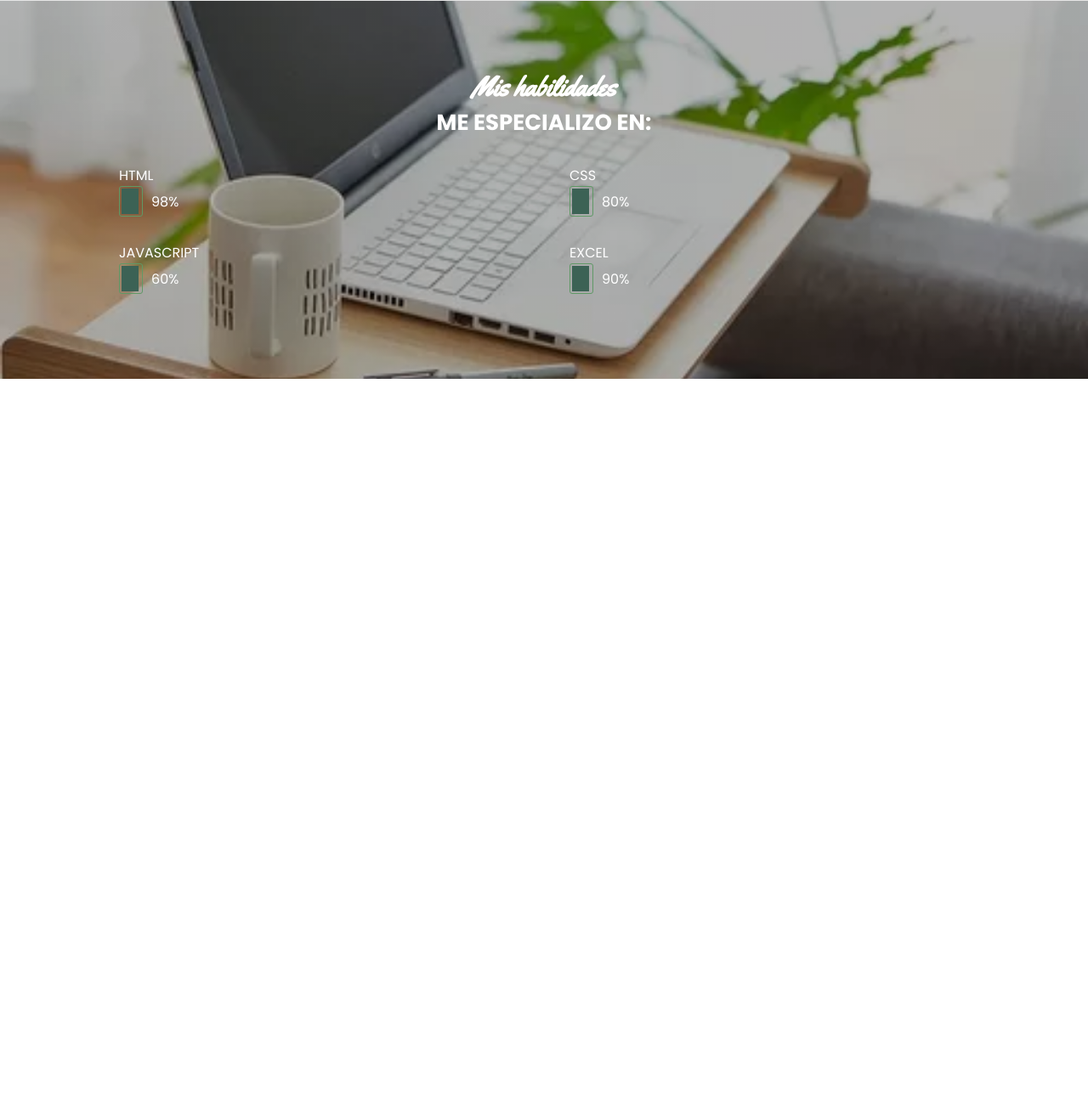
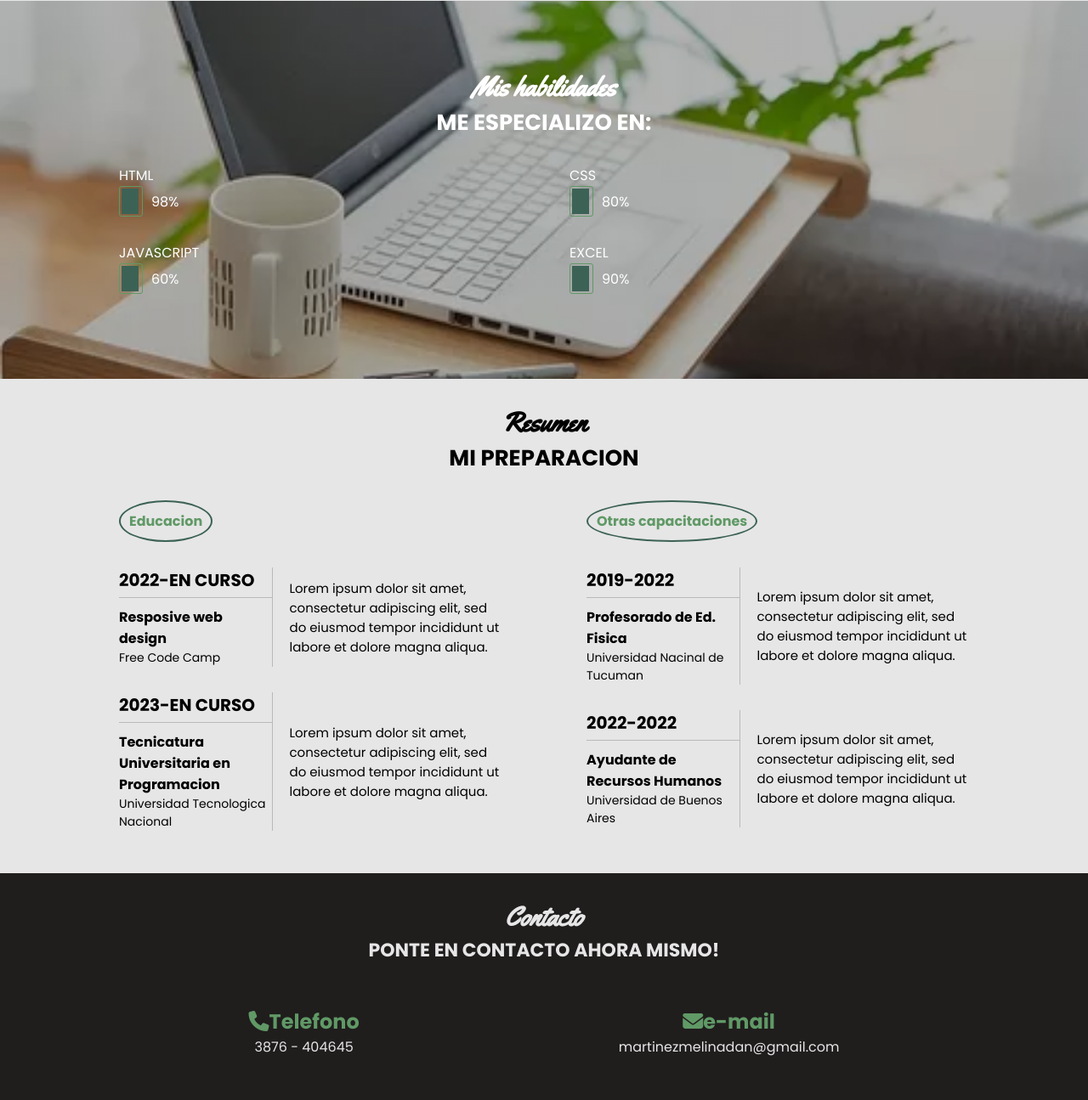
Before and after one commit to MelinaMartinez124/CV-, a plain HTML site: page index.html in a window 1280 px wide. Shown: the part 1196-2491 px from the top of the page at 85% size. Before the commit the page ends 1642 px from the top, so only its background shows below. Drawn offline with Linux system fonts and the light colour scheme.

Commit message:
finalice habilidades, resumen y contacto

```diff
--- a/index.html
+++ b/index.html
@@ -46,6 +46,7 @@
         </div>
       </div>
     </section>
+
     <!-- SOBRE MI -->
     <section class="sobremi" id="sobremi">
       <div class="contenido-seccion">
@@ -94,6 +95,7 @@
           </p>
       </div>
     </section>
+
     <!-- HABILIDADES -->
     <section class="habilidades" id="habilidades">
       <div class="contenido-seccion">
@@ -144,5 +146,107 @@
         </div>
       </div>
     </section>
+
+    <!-- RESUMEN -->
+    <section class="resumen" id="resumen">
+      <div class="contenido-seccion">
+        <h2 class="titulo-seccion">Resumen</h2>
+        <h3>Mi preparacion</h3>
+        <div class="info">
+          <div class="col">
+            <span class="titulo">Educacion</span>
+            <table>
+              <tr>
+                <td class="datos">
+                  <h3>2022-EN CURSO</h3>
+                </td>
+                <td rowspan="2" class="descripcion">
+                  Lorem ipsum dolor sit amet, consectetur adipiscing elit, sed do eiusmod tempor incididunt ut labore et dolore magna aliqua.
+                </td>
+              </tr>
+              <tr>
+                <td>
+                  <h4>Resposive web design</h4>
+                  <p>Free Code Camp</p>
+                </td>
+              </tr>
+            </table>
+            <table>
+              <tr>
+                <td class="datos">
+                  <h3>2023-EN CURSO</h3>
+                </td>
+                <td rowspan="2" class="descripcion">
+                  Lorem ipsum dolor sit amet, consectetur adipiscing elit, sed do eiusmod tempor incididunt ut labore et dolore magna aliqua.
+                </td>
+              </tr>
+              <tr>
+                <td>
+                  <h4>Tecnicatura Universitaria en Programacion</h4>
+                  <p>Universidad Tecnologica Nacional</p>
+                </td>
+              </tr>
+            </table>
+          </div>
+          <div class="col">
+            <span class="titulo">Otras capacitaciones</span>
+            <table>
+              <tr>
+                <td class="datos">
+                  <h3>2019-2022</h3>
+                </td>
+                <td rowspan="2" class="descripcion">
+                  Lorem ipsum dolor sit amet, consectetur adipiscing elit, sed do eiusmod tempor incididunt ut labore et dolore magna aliqua.
+                </td>
+              </tr>
+              <tr>
+                <td>
+                  <h4>Profesorado de Ed. Fisica</h4>
+                  <p>Universidad Nacinal de Tucuman</p>
+                </td>
+              </tr>
+            </table>
+            <table>
+              <tr>
+                <td class="datos">
+                  <h3>2022-2022</h3>
+                </td>
+                <td rowspan="2" class="descripcion">
+                  Lorem ipsum dolor sit amet, consectetur adipiscing elit, sed do eiusmod tempor incididunt ut labore et dolore magna aliqua.
+                </td>
+              </tr>
+              <tr>
+                <td>
+                  <h4>Ayudante de Recursos Humanos</h4>
+                  <p>Universidad de Buenos Aires</p>
+                </td>
+              </tr>
+            </table>
+          </div>
+        </div>
+      </div>
+    </section>
+
+    <!-- CONTACTO -->
+    <section class="contacto" id="contacto">
+      <div class="contenido-seccion">
+        <h2 class="titulo-seccion">Contacto</h2>
+        <h3>Ponte en contacto ahora mismo!</h3>
+        <div class="fila">
+          <div class="col">
+            <h2>
+              <i class="fa-sharp fa-solid fa-phone"></i>Telefono
+            </h2>
+            <span class="info-contacto">3876 - 404645 </span>
+          </div>
+          <div class="col">
+            <h2>
+              <i class="fa-solid fa-envelope"></i>e-mail
+            </h2>
+            <span class="info-contacto">martinezmelinadan@gmail.com</span>
+          </div>
+        </div>
+      </div>
+    </section>
   </body>
 </html>
--- a/styles.css
+++ b/styles.css
@@ -201,3 +201,87 @@ html{
     height: 30px;
     margin-right: 2px;
 }
+
+/*RESUMEN*/
+.resumen{
+    background-color:#e6e6e6 ;
+    padding: 30px 0 50px 0;
+    text-align: center;
+}
+.resumen .contenido-seccion{
+    max-width: 1000px;
+    margin: auto;
+    padding: 0 10px;
+}
+.resumen .contenido-seccion h3{
+    text-transform: uppercase;
+    font-size: 26px;
+}
+ .resumen .contenido-seccion .info{
+    text-align: left;
+    display: flex;
+    justify-content: space-between;
+    margin-top: 30px;
+ }
+ .resumen .contenido-seccion .info .col{
+    width: 45%;
+ }
+ .resumen .contenido-seccion .info .col .titulo{
+    display: inline-block;
+    color: #609966;
+    font-weight: bold;
+    border: 2px solid #3C6255;
+    padding: 10px;
+    border-radius: 50%;
+ }
+ .resumen .contenido-seccion .info .col table{
+    margin-top: 30px;
+    border-collapse: collapse;
+ }
+ .resumen .contenido-seccion .info .col table .datos{
+    width: 40%;
+    border-bottom: 1px solid #bab9b9;
+ }
+.resumen .contenido-seccion .info .col table h4{
+    margin-top: 10px;
+}
+.resumen .contenido-seccion .info .col table h3{
+    font-size: 20px;
+    margin-bottom: 5px;
+    font-weight: bold;
+}
+.resumen .contenido-seccion .info .col table p{
+    font-size: 14px;
+}
+.resumen .contenido-seccion .info .col table .descripcion{
+    border-left: 1px solid #bab9b9;
+    padding-left: 20px;
+    font-size: 15px;
+}
+
+/*CONTACTO*/
+.contacto{
+    background-color: #201d1d;
+    padding: 30px 0 50px 0;
+    color: #e6e6e6;
+    text-align: center;
+}
+.contacto .contenido-seccion{
+    max-width: 1000px;
+    margin: auto;
+    padding: 0 10px;
+}
+.contacto .contenido-seccion h3{
+    text-transform: uppercase;
+    font-size: 22px;
+}
+.contacto .contenido-seccion .fila{
+    display: flex;
+    justify-content: space-around;
+}
+.contacto .contenido-seccion .fila .col{
+    margin-top: 50px;
+}
+.contacto .contenido-seccion .fila .col h2{
+    color: #609966;
+}
```
